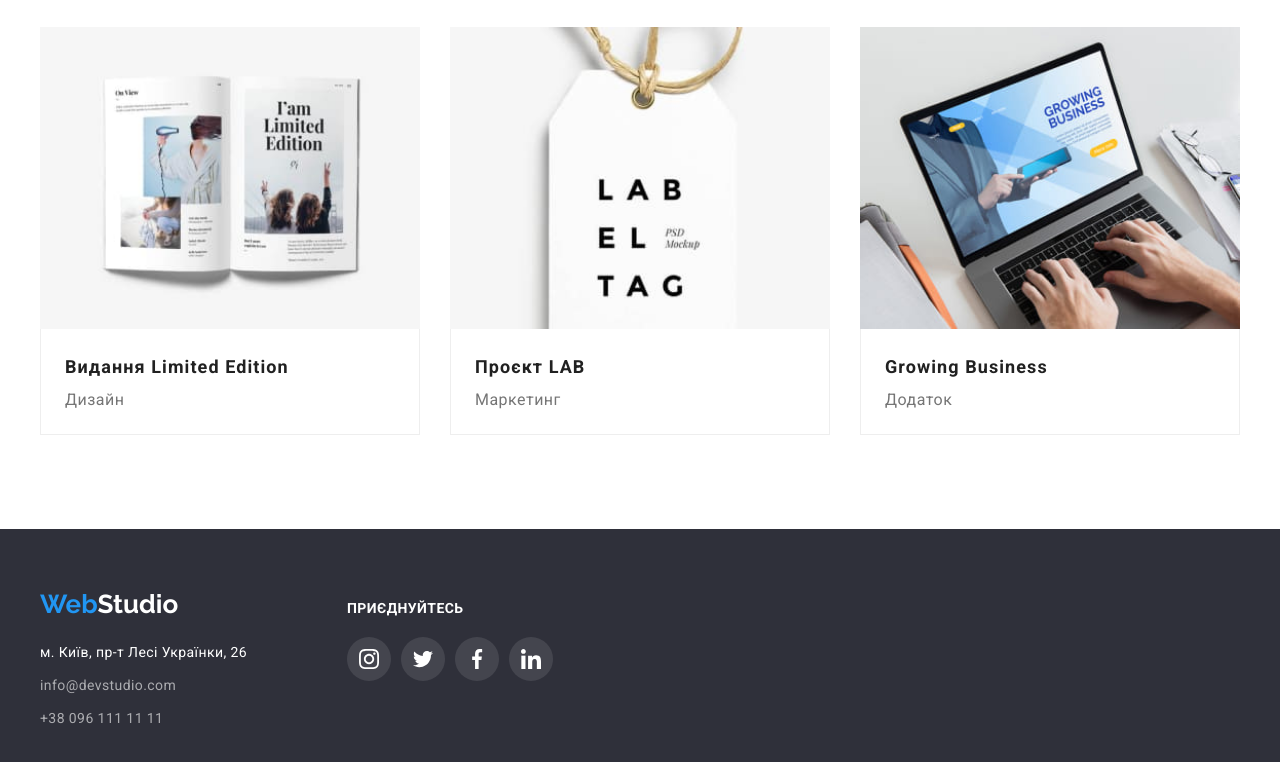
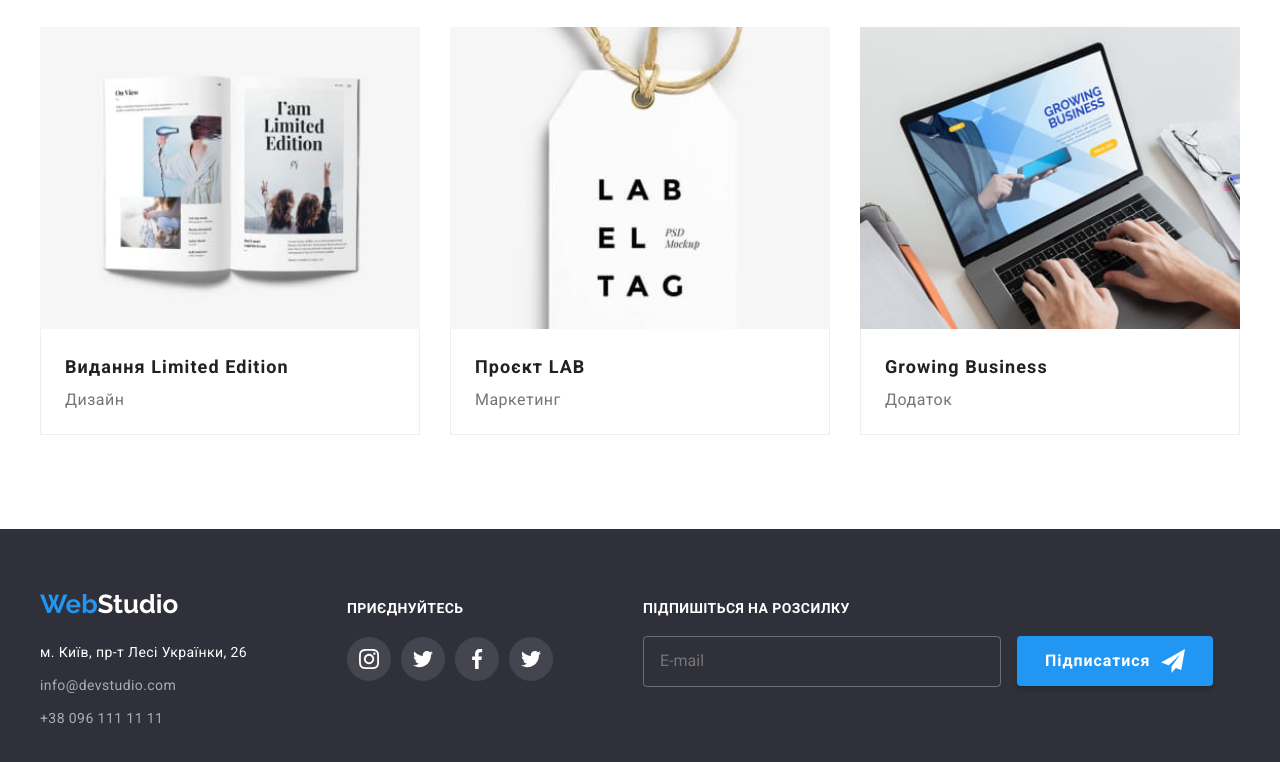
Before and after one commit to yanyanovich/goit-markup-hw-06, a plain HTML site: page portfolio.html in a window 1280 px wide. Shown: the part 1117-1879 px from the top of the page. Drawn offline with Linux system fonts and the light colour scheme.

Commit message:
edit footer page portfolio

```diff
--- a/portfolio.html
+++ b/portfolio.html
@@ -314,11 +314,29 @@
               <li class="social-footer-item">
                 <a href="#" class="social-footer-link">
                   <svg width="20" height="20">
-                    <use href="./images/icons.svg#icon-linkedin"></use>
+                    <use href="./images/icons.svg#icon-twitter"></use>
                   </svg>
                 </a>
               </li>
             </ul>
+          </div>
+          <div class="footer-email-block">
+            <p class="footer-email-title">Підпишіться на розсилку</p>
+            <form name="contact-form-footer" autocomplete="off">
+              <div class="footer-form-input">
+                <input
+                  class="footer-input-email"
+                  type="email"
+                  placeholder="E-mail"
+                />
+                <button class="footer-form-button" type="submit">
+                  Підписатися
+                  <svg width="24" height="24">
+                    <use href="../images/icons.svg#icon-send"></use>
+                  </svg>
+                </button>
+              </div>
+            </form>
           </div>
         </div>
       </div>
```
